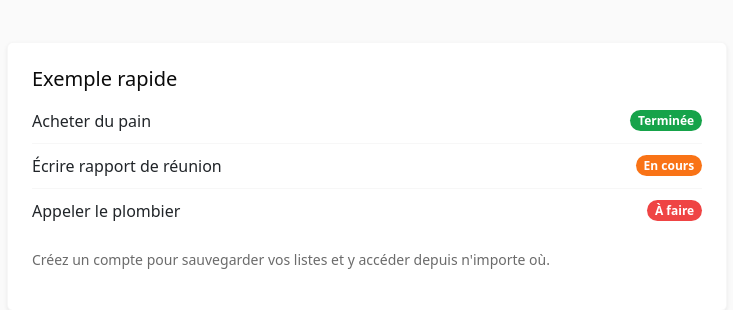
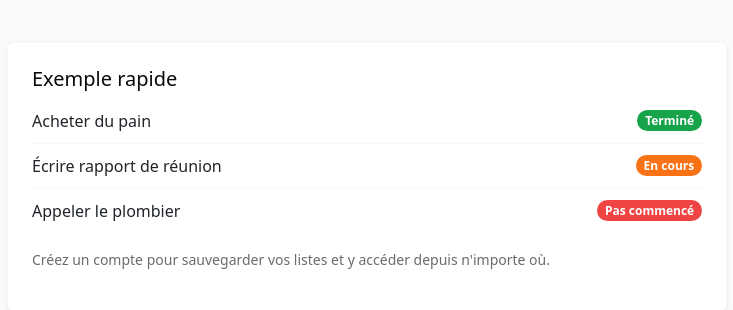
Before and after one commit to Akkyaane/TodoList, a PHP site: page / in a window 1280 px wide. Shown: the part 350-660 px from the top of the page, without its empty margins (273-1006 px from the left). Run offline with PHP 8.4, Linux system fonts and the light colour scheme.

Commit message:
Ajout de corrections pour le style

```diff
--- a/src/Views/Index.php
+++ b/src/Views/Index.php
@@ -149,7 +149,8 @@
       <ul class="list-group list-group-flush">
         <li class="list-group-item d-flex justify-content-between align-items-center">
           Acheter du pain
-          <span class="badge bg-success rounded-pill">Terminée</span>
+          <span class="badge bg-success rounded-pill">Terminé
+          </span>
         </li>
         <li class="list-group-item d-flex justify-content-between align-items-center">
           Écrire rapport de réunion
@@ -157,7 +158,7 @@
         </li>
         <li class="list-group-item d-flex justify-content-between align-items-center">
           Appeler le plombier
-          <span class="badge bg-secondary rounded-pill">À faire</span>
+          <span class="badge bg-secondary rounded-pill">Pas commencé</span>
         </li>
       </ul>
       <p class="mt-3 text-muted small">Créez un compte pour sauvegarder vos listes et y accéder depuis n'importe où.</p>
--- a/src/Views/Tasks/UpdateTask.php
+++ b/src/Views/Tasks/UpdateTask.php
@@ -203,7 +203,7 @@ if (!empty($taskData['ended_at'])) {
                         </div>
 
                         <div class="mb-3">
-                            <label for="content" class="form-label">Contenu / Description</label>
+                            <label for="content" class="form-label">Description</label>
                             <textarea id="content" name="content" rows="6" class="form-control"
                                 placeholder="Détails de la tâche"><?= htmlspecialchars($taskData['content'] ?? '', ENT_QUOTES, 'UTF-8') ?></textarea>
                         </div>
```
